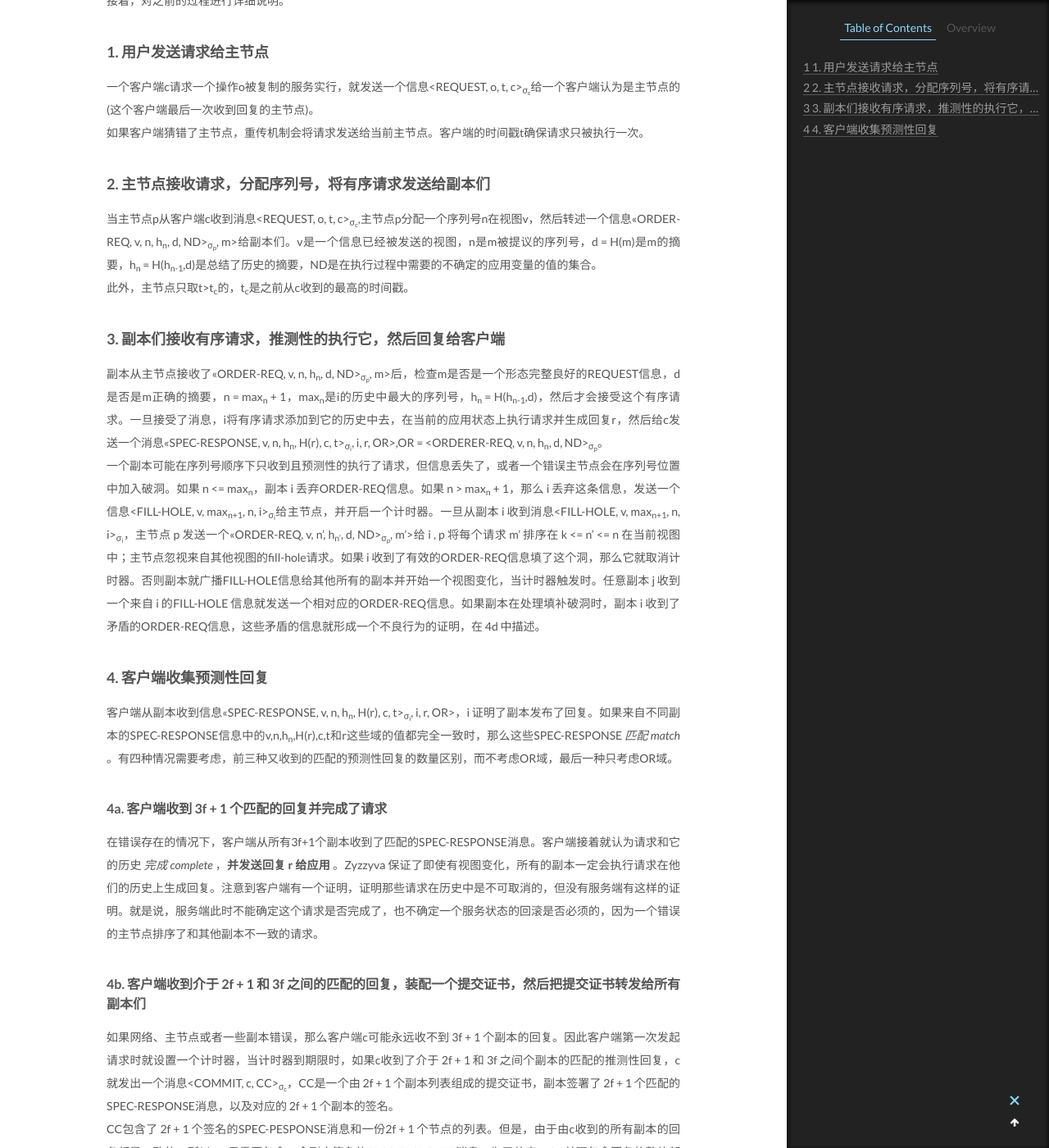
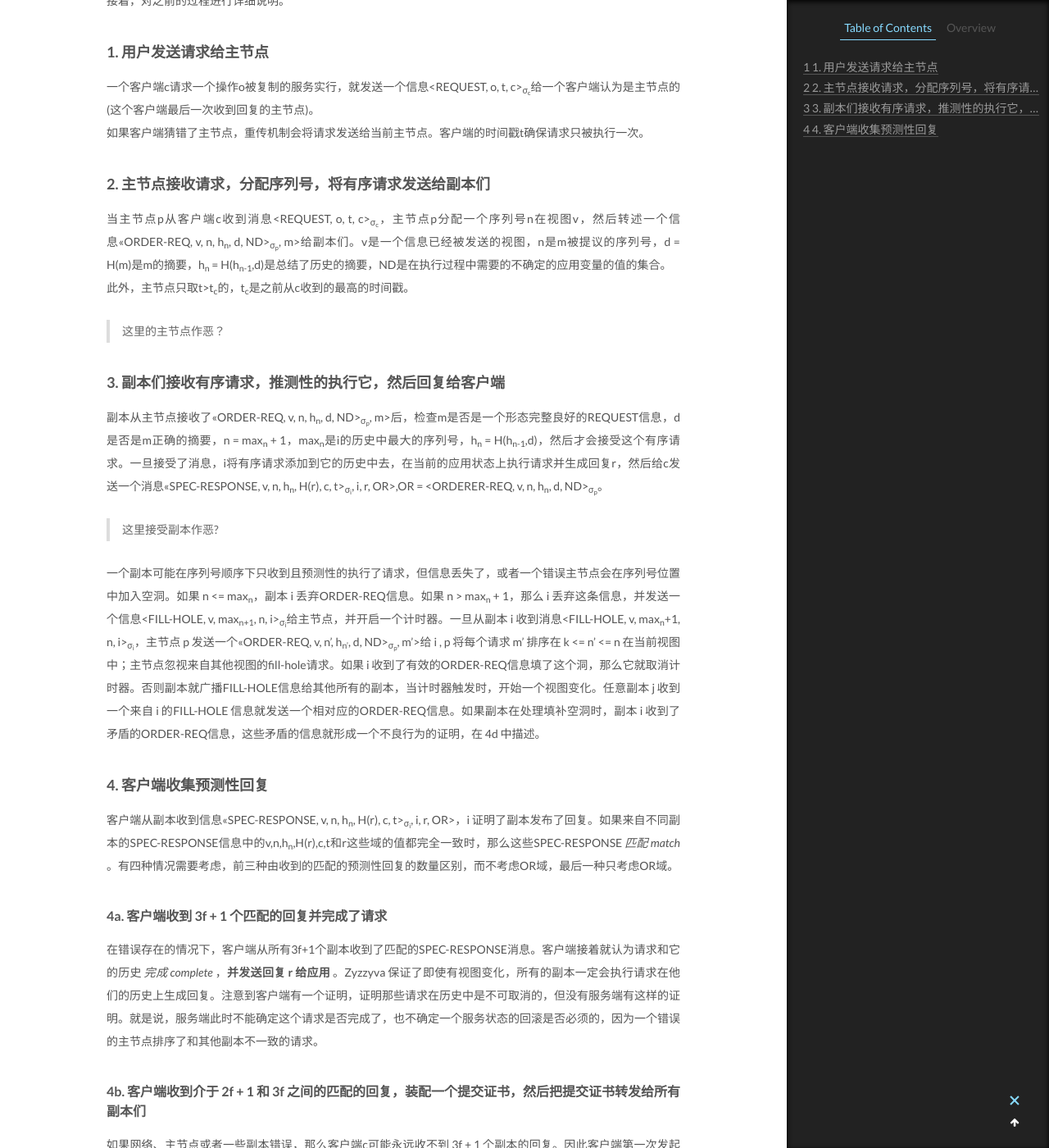
Before and after one commit to chapterzhi/chapterzhi.github.io, a Jekyll site: the page built from _posts/2019-08-01-Zyzzyva算法学习.md, in a window 1280 px wide and 1400 px high, scrolled down 1751 px. Shown: the whole window at 82% size. Built offline with Jekyll 4.4.1, drawn with Linux system fonts in a browser that asks for light colours; some of the changed text lies outside the part shown.

Commit message:
update blog

```diff
--- a/_posts/2019-08-01-Zyzzyva算法学习.md
+++ b/_posts/2019-08-01-Zyzzyva算法学习.md
@@ -49,27 +49,33 @@ __这个提交证书包含了i存储的历史的最大的前缀。__ 被提交
 一个客户端c请求一个操作o被复制的服务实行，就发送一个信息<REQUEST, o, t, c><sub>σ<sub>c</sub></sub>给一个客户端认为是主节点的(这个客户端最后一次收到回复的主节点)。
 如果客户端猜错了主节点，重传机制会将请求发送给当前主节点。客户端的时间戳t确保请求只被执行一次。
 ### 2. 主节点接收请求，分配序列号，将有序请求发送给副本们
-当主节点p从客户端c收到消息<REQUEST, o, t, c><sub>σ<sub>c</sub></sub>,主节点p分配一个序列号n在视图v，然后转述一个信息<<ORDER-REQ, v, n, h<sub>n</sub>, d, ND><sub>σ<sub>p</sub></sub>, m>给副本们。v是一个信息已经被发送的视图，n是m被提议的序列号，d = H(m)是m的摘要，h<sub>n</sub> = H(h<sub>n-1</sub>,d)是总结了历史的摘要，ND是在执行过程中需要的不确定的应用变量的值的集合。
+当主节点p从客户端c收到消息<REQUEST, o, t, c><sub>σ<sub>c</sub></sub>，主节点p分配一个序列号n在视图v，然后转述一个信息<<ORDER-REQ, v, n, h<sub>n</sub>, d, ND><sub>σ<sub>p</sub></sub>, m>给副本们。v是一个信息已经被发送的视图，n是m被提议的序列号，d = H(m)是m的摘要，h<sub>n</sub> = H(h<sub>n-1</sub>,d)是总结了历史的摘要，ND是在执行过程中需要的不确定的应用变量的值的集合。
 此外，主节点只取t>t<sub>c</sub>的，t<sub>c</sub>是之前从c收到的最高的时间戳。
+
+ > 这里的主节点作恶？
+
 ### 3. 副本们接收有序请求，推测性的执行它，然后回复给客户端
 副本从主节点接收了<<ORDER-REQ, v, n, h<sub>n</sub>, d, ND><sub>σ<sub>p</sub></sub>, m>后，检查m是否是一个形态完整良好的REQUEST信息，d是否是m正确的摘要，n = max<sub>n</sub> + 1，max<sub>n</sub>是i的历史中最大的序列号，h<sub>n</sub> = H(h<sub>n-1</sub>,d)，然后才会接受这个有序请求。一旦接受了消息，i将有序请求添加到它的历史中去，在当前的应用状态上执行请求并生成回复r，然后给c发送一个消息<<SPEC-RESPONSE, v, n, h<sub>n</sub>, H(r), c, t><sub>σ<sub>i</sub></sub>, i, r, OR>,OR = <ORDERER-REQ, v, n, h<sub>n</sub>, d, ND><sub>σ<sub>p</sub></sub>。
-一个副本可能在序列号顺序下只收到且预测性的执行了请求，但信息丢失了，或者一个错误主节点会在序列号位置中加入破洞。如果 n <= max<sub>n</sub>，副本 i 丢弃ORDER-REQ信息。如果 n > max<sub>n</sub> + 1，那么 i 丢弃这条信息，发送一个信息<FILL-HOLE, v, max<sub>n+1</sub>, n, i><sub>σ<sub>i</sub></sub>给主节点，并开启一个计时器。一旦从副本 i 收到消息<FILL-HOLE, v, max<sub>n+1</sub>, n, i><sub>σ<sub>i</sub></sub>，主节点 p 发送一个<<ORDER-REQ, v, n', h<sub>n'</sub>, d, ND><sub>σ<sub>p</sub></sub>, m'>给 i , p 将每个请求 m' 排序在 k <= n' <= n 在当前视图中；主节点忽视来自其他视图的fill-hole请求。如果 i 收到了有效的ORDER-REQ信息填了这个洞，那么它就取消计时器。否则副本就广播FILL-HOLE信息给其他所有的副本并开始一个视图变化，当计时器触发时。任意副本 j 收到一个来自 i 的FILL-HOLE 信息就发送一个相对应的ORDER-REQ信息。如果副本在处理填补破洞时，副本 i 收到了矛盾的ORDER-REQ信息，这些矛盾的信息就形成一个不良行为的证明，在 4d 中描述。
+
+  > 这里接受副本作恶?
+
+一个副本可能在序列号顺序下只收到且预测性的执行了请求，但信息丢失了，或者一个错误主节点会在序列号位置中加入空洞。如果 n <= max<sub>n</sub>，副本 i 丢弃ORDER-REQ信息。如果 n > max<sub>n</sub> + 1，那么 i 丢弃这条信息，并发送一个信息<FILL-HOLE, v, max<sub>n+1</sub>, n, i><sub>σ<sub>i</sub></sub>给主节点，并开启一个计时器。一旦从副本 i 收到消息<FILL-HOLE, v, max<sub>n</sub>+1, n, i><sub>σ<sub>i</sub></sub>，主节点 p 发送一个<<ORDER-REQ, v, n', h<sub>n'</sub>, d, ND><sub>σ<sub>p</sub></sub>, m'>给 i , p 将每个请求 m' 排序在 k <= n' <= n 在当前视图中；主节点忽视来自其他视图的fill-hole请求。如果 i 收到了有效的ORDER-REQ信息填了这个洞，那么它就取消计时器。否则副本就广播FILL-HOLE信息给其他所有的副本，当计时器触发时，开始一个视图变化。任意副本 j 收到一个来自 i 的FILL-HOLE 信息就发送一个相对应的ORDER-REQ信息。如果副本在处理填补空洞时，副本 i 收到了矛盾的ORDER-REQ信息，这些矛盾的信息就形成一个不良行为的证明，在 4d 中描述。
 ### 4. 客户端收集预测性回复
-客户端从副本收到信息<<SPEC-RESPONSE, v, n, h<sub>n</sub>, H(r), c, t><sub>σ<sub>i</sub></sub>, i, r, OR>，i 证明了副本发布了回复。如果来自不同副本的SPEC-RESPONSE信息中的v,n,h<sub>n</sub>,H(r),c,t和r这些域的值都完全一致时，那么这些SPEC-RESPONSE _匹配 match_ 。有四种情况需要考虑，前三种又收到的匹配的预测性回复的数量区别，而不考虑OR域，最后一种只考虑OR域。
+客户端从副本收到信息<<SPEC-RESPONSE, v, n, h<sub>n</sub>, H(r), c, t><sub>σ<sub>i</sub></sub>, i, r, OR>，i 证明了副本发布了回复。如果来自不同副本的SPEC-RESPONSE信息中的v,n,h<sub>n</sub>,H(r),c,t和r这些域的值都完全一致时，那么这些SPEC-RESPONSE _匹配 match_ 。有四种情况需要考虑，前三种由收到的匹配的预测性回复的数量区别，而不考虑OR域，最后一种只考虑OR域。
 #### 4a. 客户端收到 3f + 1 个匹配的回复并完成了请求
 在错误存在的情况下，客户端从所有3f+1个副本收到了匹配的SPEC-RESPONSE消息。客户端接着就认为请求和它的历史 _完成 complete_ ，**并发送回复 r 给应用** 。Zyzzyva 保证了即使有视图变化，所有的副本一定会执行请求在他们的历史上生成回复。注意到客户端有一个证明，证明那些请求在历史中是不可取消的，但没有服务端有这样的证明。就是说，服务端此时不能确定这个请求是否完成了，也不确定一个服务状态的回滚是否必须的，因为一个错误的主节点排序了和其他副本不一致的请求。
 #### 4b. 客户端收到介于 2f + 1 和 3f 之间的匹配的回复，装配一个提交证书，然后把提交证书转发给所有副本们
 如果网络、主节点或者一些副本错误，那么客户端c可能永远收不到 3f + 1 个副本的回复。因此客户端第一次发起请求时就设置一个计时器，当计时器到期限时，如果c收到了介于 2f + 1 和 3f 之间个副本的匹配的推测性回复，c就发出一个消息<COMMIT, c, CC><sub>σ<sub>c</sub></sub>，CC是一个由 2f + 1 个副本列表组成的提交证书，副本签署了 2f + 1 个匹配的SPEC-RESPONSE消息，以及对应的 2f + 1 个副本的签名。
 CC包含了 2f + 1 个签名的SPEC-PESPONSE消息和一份2f + 1 个节点的列表。但是，由于由c收到的所有副本的回复都是一致的，所以，c只需要包含一个副本签名的SPEC-ERSPONSE消息。为了效率，CC并不包含回复的整体部分 r ，而是只有 H(r)。
 ##### 4b.1. 副本从客户端收到一个包含了提交证书的 COMMIT 消息，回复一个 LOCAL-COMMIT 消息
-当一个副本 i 收到一个消息<COMMIT, c, CC><sub>σ<sub>c</sub></sub>中包含了一个有效的提交证书CC,CC证明了在当前视图中一个有特定序列号和历史的请求应该被执行，副本首先确认本地历史和CC中证实的历史是一致的。如果是，那么副本 i (1)假如这个证书的序列号比存储的证书的序列号还，更新他的 _max commit certificate_ 状态。(2)发送一个消息<LOCAL-COMMIT, v, d, h, i, c><sub>σ<sub>i</sub></sub>给 c 。
+当一个副本 i 收到一个消息<COMMIT, c, CC><sub>σ<sub>c</sub></sub>中包含了一个有效的提交证书CC,CC证明了在当前视图中一个有特定序列号和历史的请求应该被执行，副本首先确认本地历史和CC中证实的历史是一致的。如果是，那么副本 i (1)假如这个证书的序列号比存储的证书的序列号高，更新他的 _max commit certificate_ 状态。(2)发送一个消息<LOCAL-COMMIT, v, d, h, i, c><sub>σ<sub>i</sub></sub>给 c 。
 如果当地历史对于CC的历史是有漏洞的，那么 i 就像3中描述的那样填补他们。然而如果两个历史对于不同的请求有相同的序列号，那么 i 开始视图变化协议。
 ##### 4b.2. 客户从 2f + 1 个副本收到LOCAL-COMMIT消息，请求完成
 客户端发送COMMIT消息，直到从 2f + 1 个不同的副本收到LOCAL-COMMIT消息。客户端就认为请求和它的历史 _完成 complete_ 并发送回复 r 给应用。系统保证即使有一个视图改变，所有的副本仍然会执行这个请求在他们的历史中，生成这个回复。
 当客户端第一次发送COMMIT消息给副本时它开始一个计时器。如果在收到 2f + 1 个LOCAL-COMMIT之前计时器到时了，那么客户端就转为接下来4c介绍的协议。
 #### 4c. 客户端收到不到 2f + 1 个匹配的 SPEC-REESPONSE 消息，重发它的请求给所有副本，通过发送请求给主节点，为了确保请求被安排一个序列号并被最终执行
 **客户端.**如果网络的主节点有错误，客户端 c 可能永远不能从 2f + 1 个副本收到匹配的SPEC-RESPONSE消息。客户端就设置第二个计时器并发送一个请求，并且在计时器到时时重发REQUEST消息给所有副本。接着它重置它的计时器并接着收集推测性回复。
-**副本.**当非主节点副本 i 从一个客户端c收到一个消息<REQUEST, o, t, c><sub>σ<sub>c</sub></sub>, i 可能会采取两种行为。如果请求匹配或者有一个比当前缓存请求更低的客户提供的时间戳同样来自c，i 重发缓存回复给 c 。如果请求有一个更高的时间戳高于当前缓存回复，i 发送一个消息<CONFIRM-REQ, v, m, i><sub>σ<sub>i</sub></sub>给主节点 p 并开始一个计时器, m = <REQUEST, o, t, c><sub>σ<sub>c</sub></sub>。如果副本接受了一个对于这个请求的ORDER-REQ消息在计时器结束之前，他就像上述一样处理ORDER-REQ消息。如果计时器在主节点给请求排序之前触发，副本就开始一个视图变化。
+**副本.**当非主节点副本 i 从一个客户端c收到一个消息<REQUEST, o, t, c><sub>σ<sub>c</sub></sub>, i 可能会采取两种行为。如果该请求匹配或者有一个比当前缓存请求更低的客户提供的时间戳同样来自c，i 重发缓存回复给 c 。如果请求有一个更高的时间戳高于当前缓存回复，i 发送一个消息<CONFIRM-REQ, v, m, i><sub>σ<sub>i</sub></sub>给主节点 p 并开始一个计时器, m = <REQUEST, o, t, c><sub>σ<sub>c</sub></sub>。如果副本接受了一个对于这个请求的ORDER-REQ消息在计时器结束之前，他就像上述一样处理ORDER-REQ消息。如果计时器在主节点给请求排序之前触发，副本就开始一个视图变化。
 **主节点.**一但从副本 i 接受确认请求消息<CONFIRM-REQ, v, m, i><sub>σ<sub>i</sub></sub>,主节点 p 检查请求中的客户端时间戳。如果请求是新的，p 发送一个新的ORDER-REQ消息，这个消息使用下一个序列号来排序就像在第2步中说的一样；否则，p 发送给 i 缓存的ORDER-REQ消息，这是一个从 c 来的最近的请求。
 如果副本 i 收到一个提交证书或者稳定的检查点关于一个随后的请求，副本就发送一个LOCAL-COMMIT给客户端，即使客户端没有收到一个提交证书对于一个重传的请求。如果副本 i 没有收到主节点的ORDER-REQ消息，副本就发送CONFIRM-REQ消息给所有的其他副本。一旦接受到来自其他副本 j 的CONFIRM-REQ消息，副本 i 发送它收到的主节点的一个ORDER-REQ消息给 j ；如果 i 没有收到来自客户端的请求，i 假装请求是来自客户端本端的。
 #### 4d. 客户端收到一个请求暗示了主节点排序的不一致性，就发送一个不良行为的证明给副本们，这回开始一个视图变化取代主节点
```
Also changed, not shown: other parts of _posts/2019-08-01-Zyzzyva算法学习.md (+2 -0 lines).
